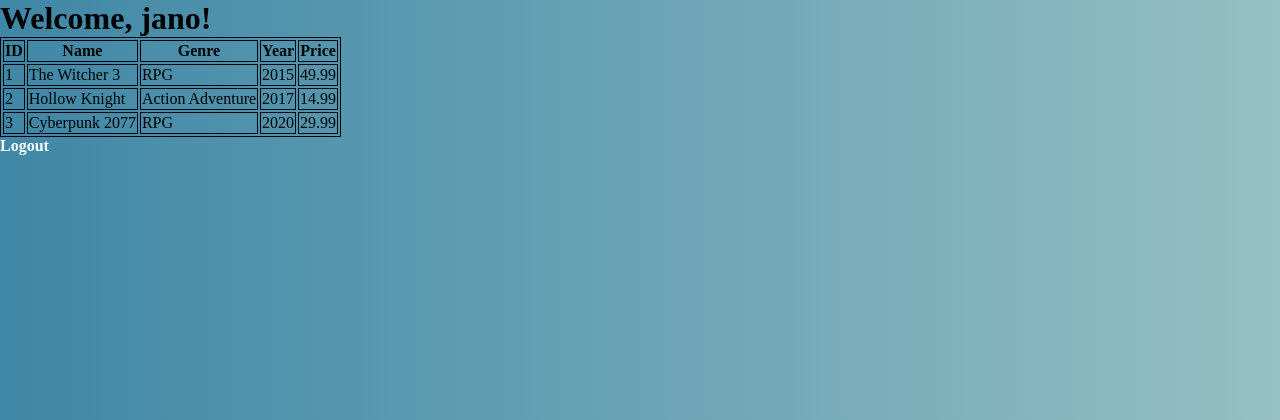
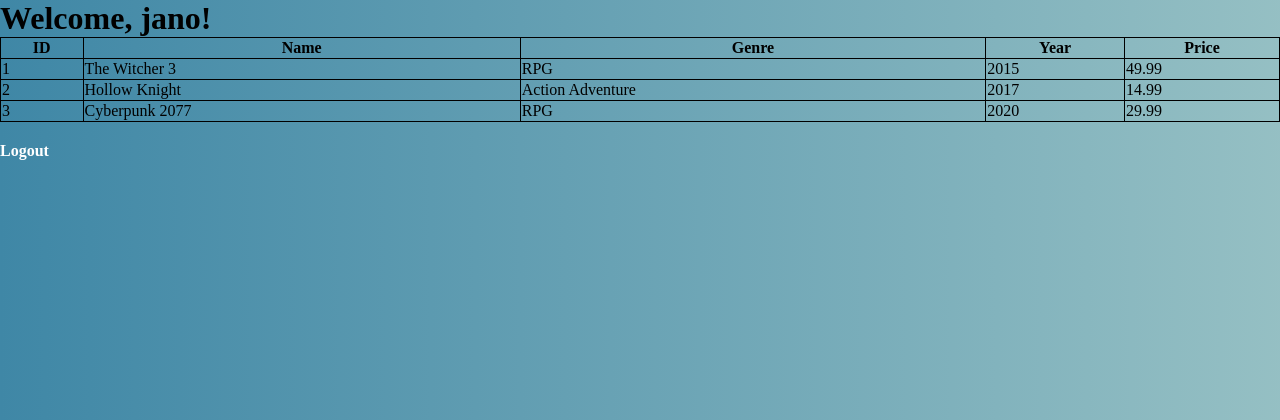
Before and after one commit to MilaNn7/LoginForm, a PHP site: page /welcome.php in a window 1280 px wide. Shown: the top 420 px of the page. Run offline with PHP 8.4, Linux system fonts and the light colour scheme; a user stored in the database is signed in; data comes from the database, SQL or seed files in the repository.

Commit message:
welcome.css

```diff
--- a/welcome.css
+++ b/welcome.css
@@ -27,3 +27,9 @@ a {
 span {
     text-decoration: underline;
 }
+table {
+    width: 100%;
+    border-collapse: collapse;
+    margin-bottom: 20px;
+    overflow-x: auto;
+}
```
